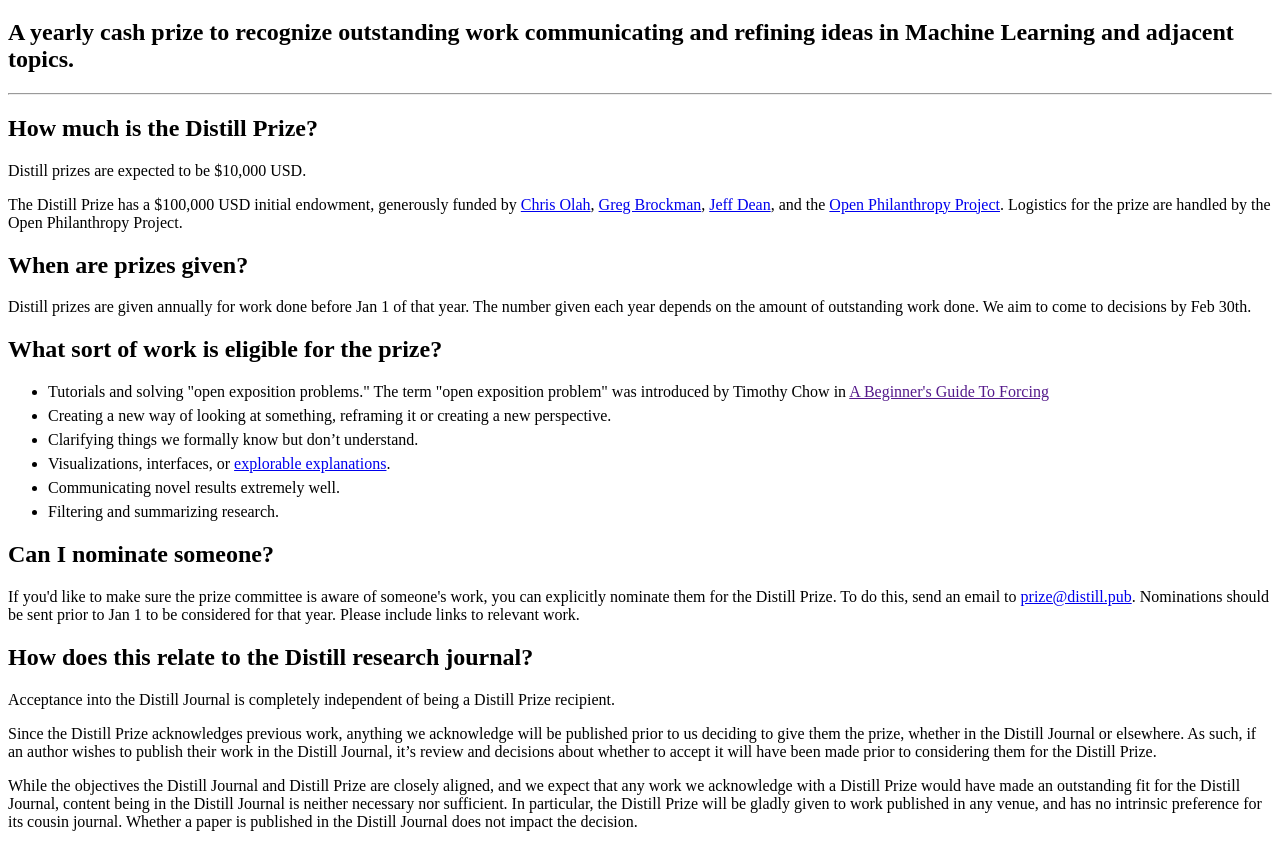
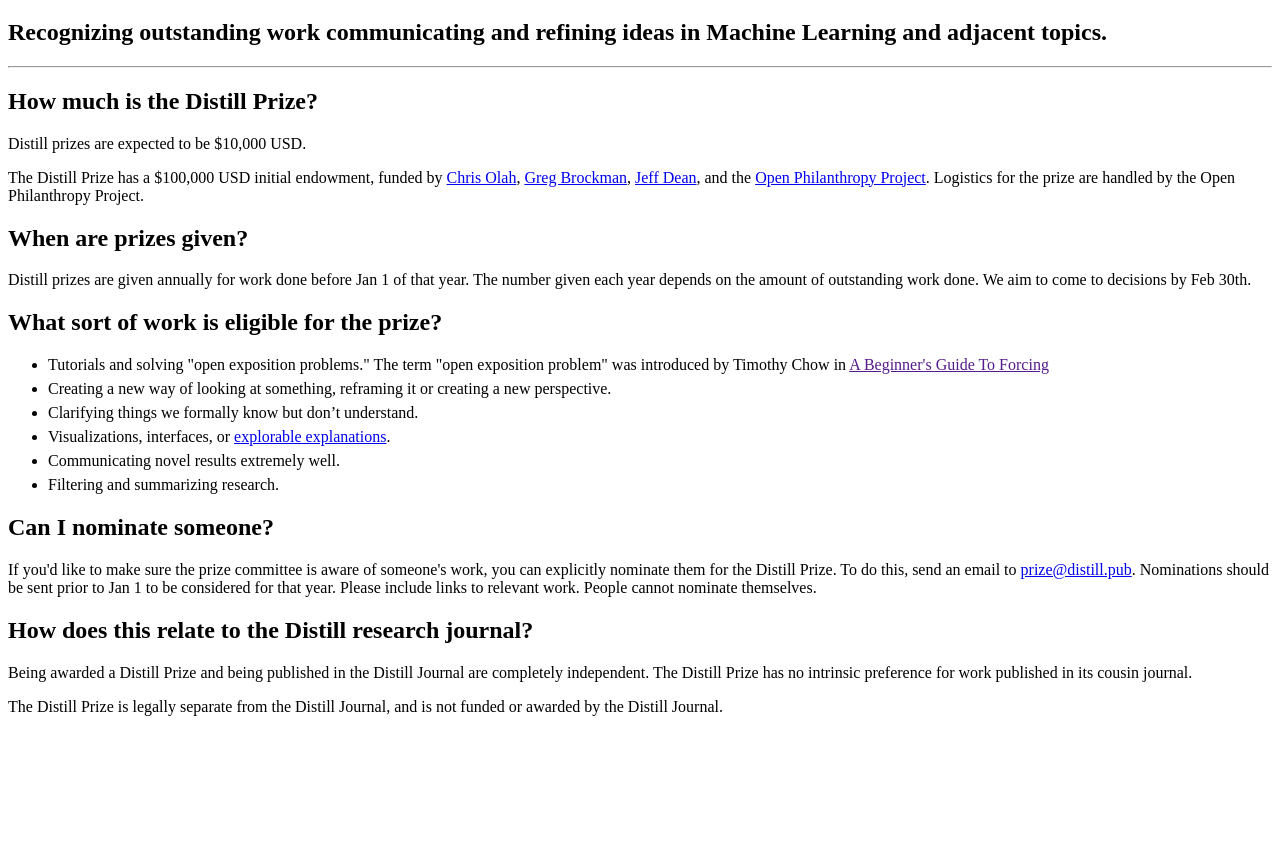
Before and after one commit to samholt/pipeline, a website: page pages/prize/index.html in a window 1280 px wide. Shown: the part 61-908 px from the top of the page. After the commit the page ends 800 px from the top, so only its background shows below. Drawn offline with Linux system fonts and the light colour scheme.

Commit message:
Updating

```diff
--- a/pages/prize/index.html
+++ b/pages/prize/index.html
@@ -14,7 +14,7 @@
 
 <dt-article>
   <h1>The Distill Prize</h1>
-  <h2>A yearly cash prize to recognize outstanding work communicating and refining ideas in Machine Learning and adjacent topics.</h2>
+  <h2>Recognizing outstanding work communicating and refining ideas in Machine Learning and adjacent topics.</h2>
 
   <hr>
 
@@ -22,7 +22,7 @@
 
   <p>Distill prizes are expected to be $10,000 USD.</p>
 
-  <p>The Distill Prize has a $100,000 USD initial endowment, generously funded by <a href="http://colah.github.io">Chris Olah</a>, <a href="https://gregbrockman.com/">Greg Brockman</a>, <a href="https://research.google.com/pubs/jeff.html">Jeff Dean</a>, and the <a href="http://www.openphilanthropy.org/">Open Philanthropy Project</a>. Logistics for the prize are handled by the Open Philanthropy Project.</p>
+  <p>The Distill Prize has a $100,000 USD initial endowment, funded by <a href="http://colah.github.io">Chris Olah</a>, <a href="https://gregbrockman.com/">Greg Brockman</a>, <a href="https://research.google.com/pubs/jeff.html">Jeff Dean</a>, and the <a href="http://www.openphilanthropy.org/">Open Philanthropy Project</a>. Logistics for the prize are handled by the Open Philanthropy Project.</p>
 
 
   <h2>When are prizes given?</h2>
@@ -42,14 +42,12 @@
 
   <h2>Can I nominate someone?</h2>
 
-  <p>If you'd like to make sure the prize committee is aware of someone's work, you can explicitly nominate them for the Distill Prize. To do this, send an email to <a href="mailto:prize@distill.pub">prize@distill.pub</a>. Nominations should be sent prior to Jan 1 to be considered for that year. Please include links to relevant work.</p>
+  <p>If you'd like to make sure the prize committee is aware of someone's work, you can explicitly nominate them for the Distill Prize. To do this, send an email to <a href="mailto:prize@distill.pub">prize@distill.pub</a>. Nominations should be sent prior to Jan 1 to be considered for that year. Please include links to relevant work. People cannot nominate themselves.</p>
 
   <h2>How does this relate to the Distill research journal?</h2>
 
-  <p>Acceptance into the Distill Journal is completely independent of being a Distill Prize recipient.
+  <p>Being awarded a Distill Prize and being published in the Distill Journal are completely independent. The Distill Prize has no intrinsic preference for work published in its cousin journal.
 
-  <p>Since the Distill Prize acknowledges previous work, anything we acknowledge will be published prior to us deciding to give them the prize, whether in the Distill Journal or elsewhere. As such, if an author wishes to publish their work in the Distill Journal, it’s review and decisions about whether to accept it will have been made prior to considering them for the Distill Prize.
-
-  <p>While the objectives the Distill Journal and Distill Prize are closely aligned, and we expect that any work we acknowledge with a Distill Prize would have made an outstanding fit for the Distill Journal, content being in the Distill Journal is neither necessary nor sufficient. In particular, the Distill Prize will be gladly given to work published in any venue, and has no intrinsic preference for its cousin journal. Whether a paper is published in the Distill Journal does not impact the decision.
+  <p>The Distill Prize is legally separate from the Distill Journal, and is not funded or awarded by the Distill Journal.
 
 </dt-article>
```
